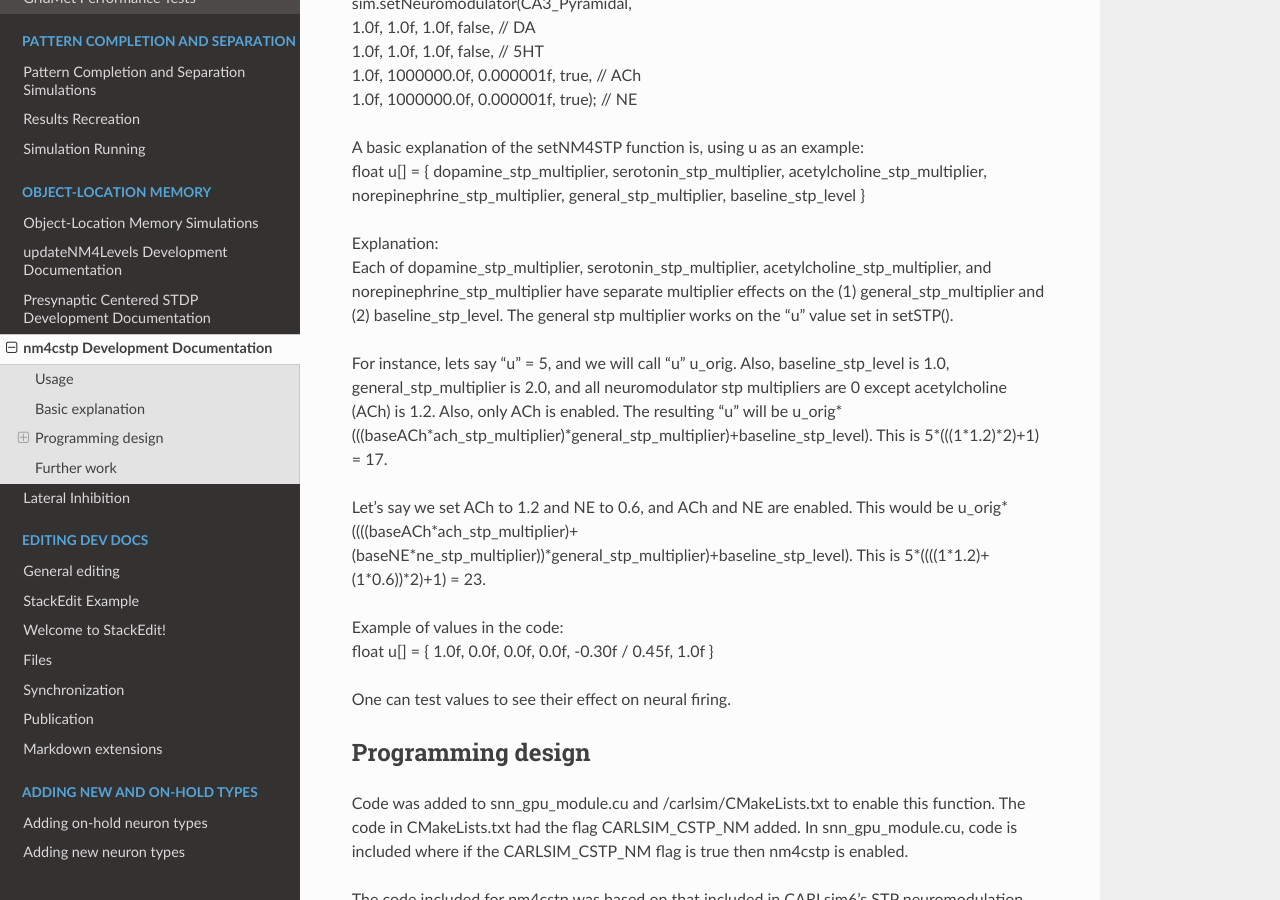
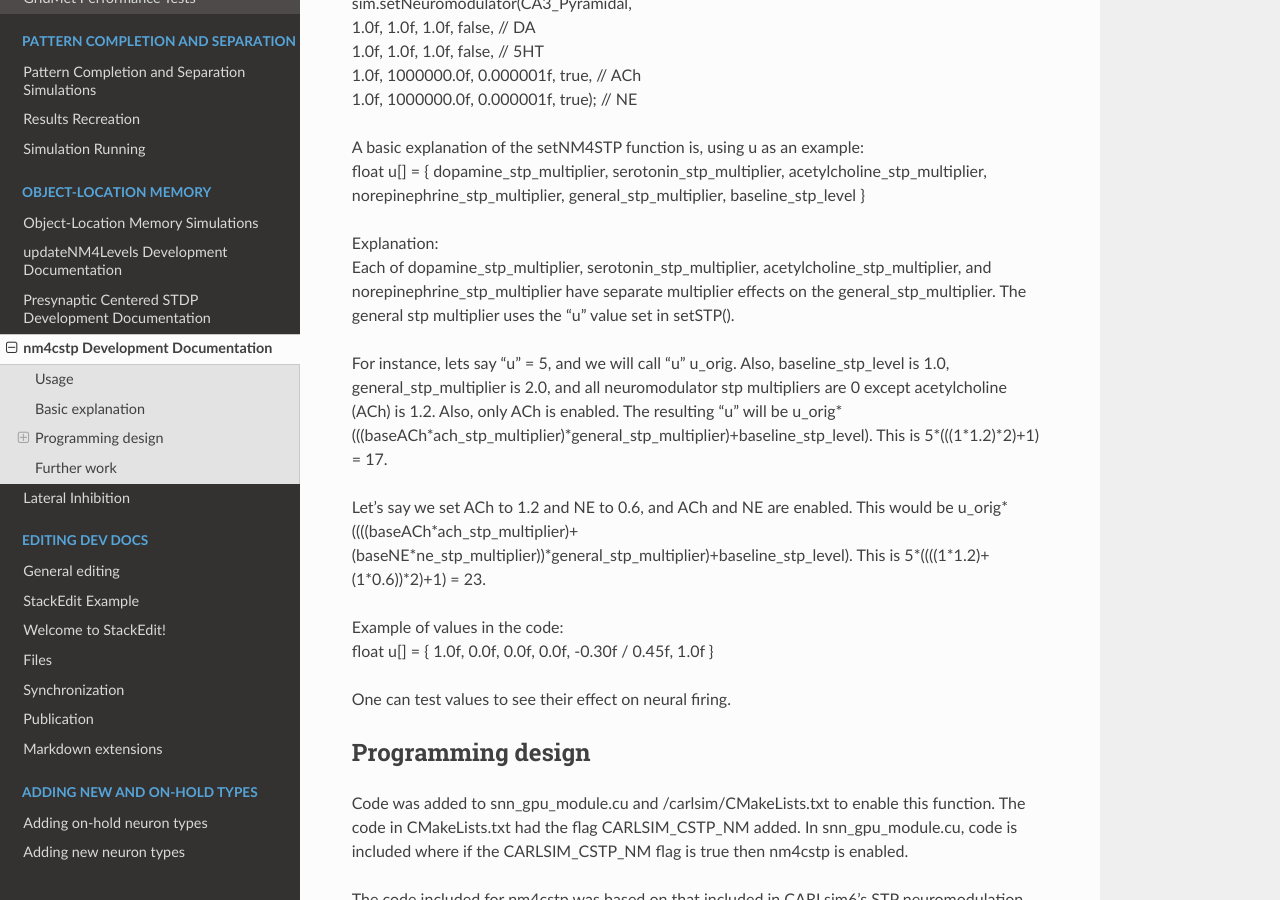
Before and after one commit to Hippocampome-Org/hco_dev_docs, a Sphinx documentation site: the page built from docs/oblomem/nm4cstp.md, in a window 1280 px wide and 900 px high, scrolled down 1482 px. Built offline with Sphinx 7.4.7 and the Read the Docs theme 3.1.0, drawn with Linux system fonts in a browser that asks for light colours.

Commit message:
added to nm4cstp page

```diff
--- a/docs/oblomem/nm4cstp.md
+++ b/docs/oblomem/nm4cstp.md
@@ -50,7 +50,7 @@ A basic explanation of the setNM4STP function is, using u as an example:
 <br>float u\[\] = { dopamine_stp_multiplier, serotonin_stp_multiplier, acetylcholine_stp_multiplier, norepinephrine_stp_multiplier, general_stp_multiplier, baseline_stp_level }
 
 Explanation:
-<br>Each of dopamine_stp_multiplier, serotonin_stp_multiplier, acetylcholine_stp_multiplier, and norepinephrine_stp_multiplier have separate multiplier effects on the (1) general_stp_multiplier and (2) baseline_stp_level. The general stp multiplier works on the “u” value set in setSTP().
+<br>Each of dopamine_stp_multiplier, serotonin_stp_multiplier, acetylcholine_stp_multiplier, and norepinephrine_stp_multiplier have separate multiplier effects on the general_stp_multiplier. The general stp multiplier uses the “u” value set in setSTP().
 
 For instance, lets say “u” = 5, and we will call "u" u_orig. Also, baseline_stp_level is 1.0, general_stp_multiplier is 2.0, and all neuromodulator stp multipliers are 0 except acetylcholine (ACh) is 1.2. Also, only ACh is enabled. The resulting “u” will be u_orig*(((baseACh\*ach_stp_multiplier)\*general_stp_multiplier)+baseline_stp_level). This is 5*(((1\*1.2)\*2)+1) = 17.
 
```
